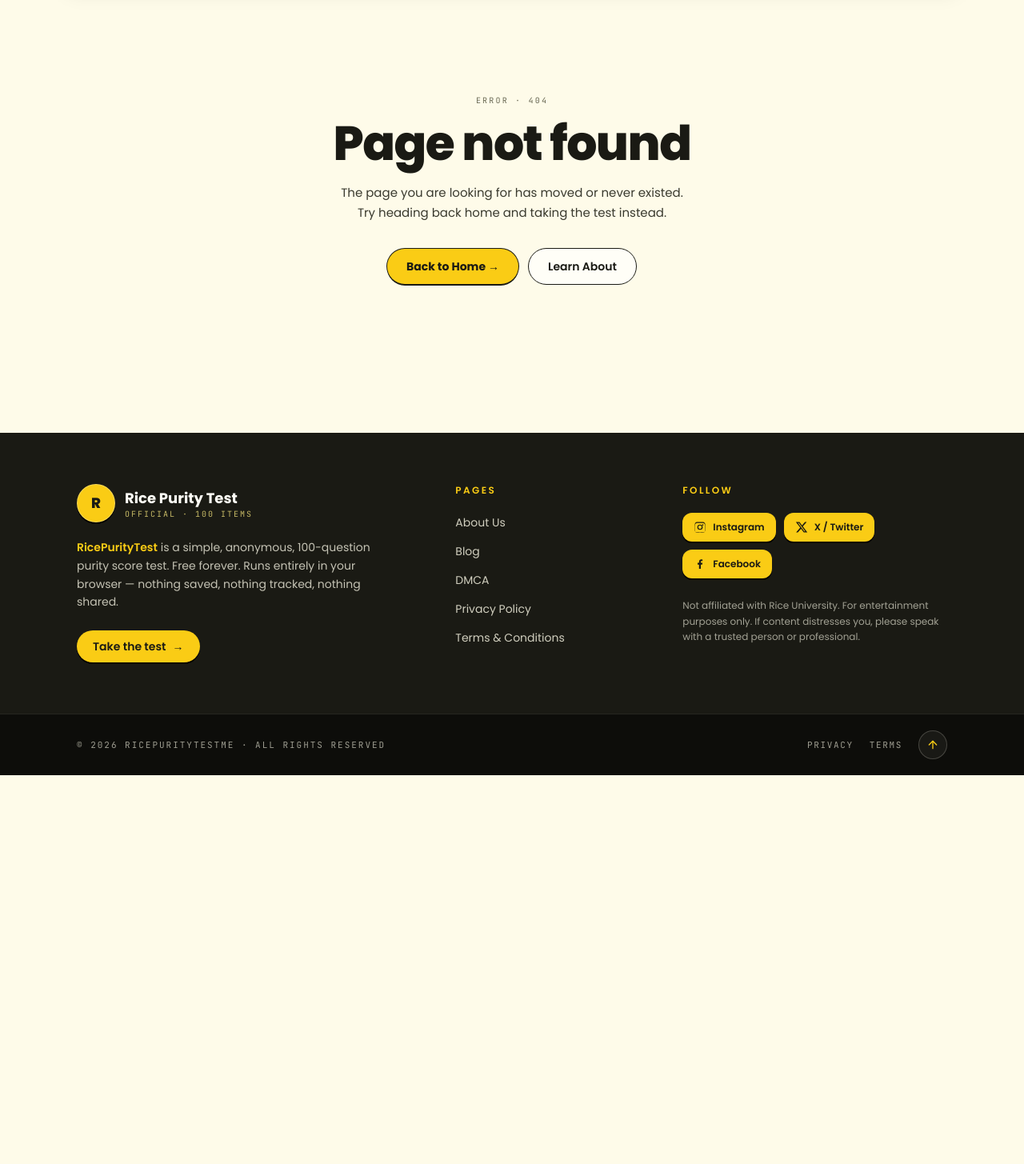
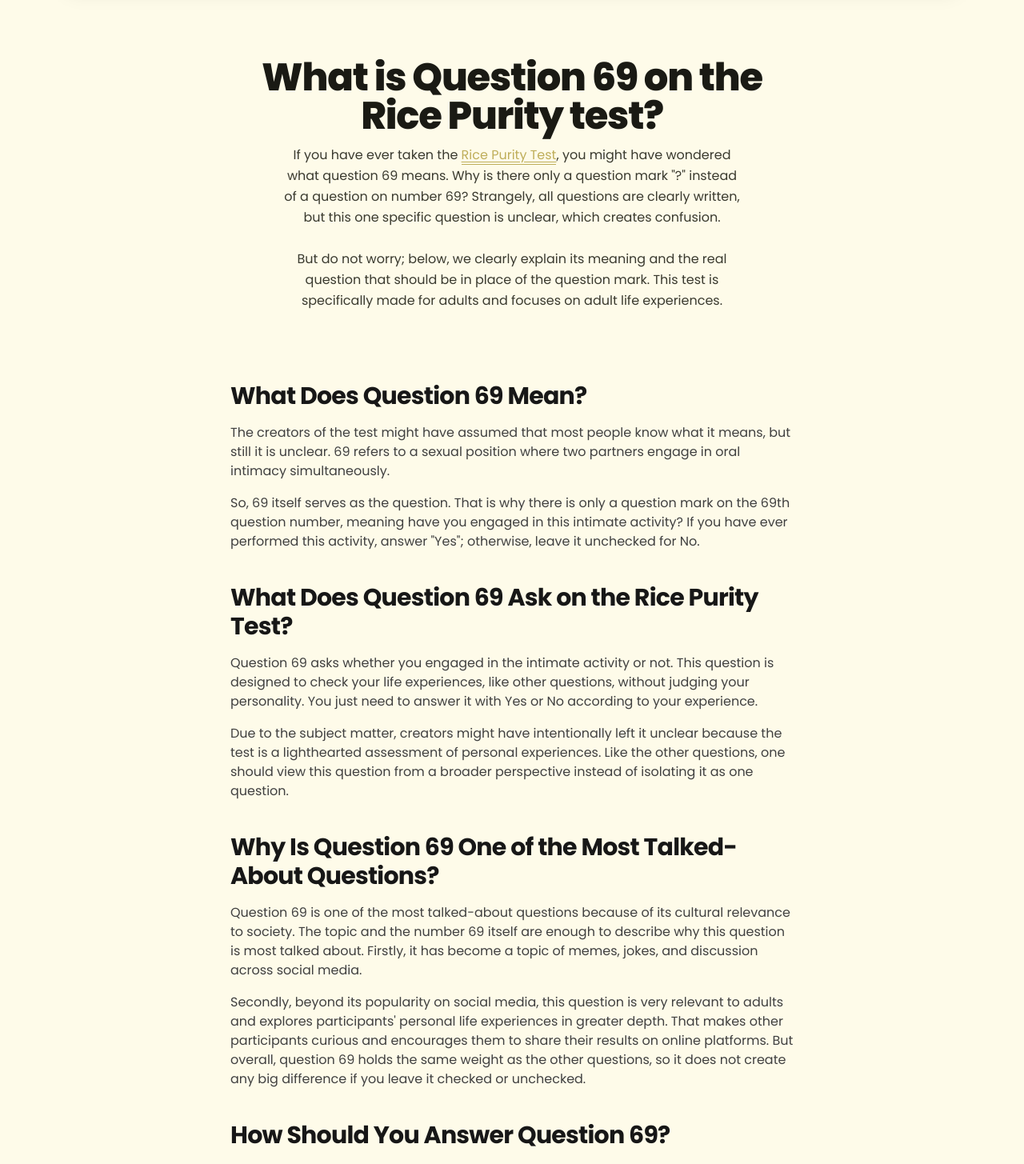
Before and after one commit to irfanxzone/Rice-Purity-Test-Me, a Next.js app: page /question-69-mean in a window 1280 px wide. Before the commit this address had no page. Shown: the part 93-1548 px from the top of the page at 80% size. Before the commit the page ends 1062 px from the top, so only its background shows below. Built offline with nearby package versions, Linux system fonts and the light colour scheme.

Commit message:
Add question 69 article page

```diff
--- a/src/app/blog/page.jsx
+++ b/src/app/blog/page.jsx
@@ -7,6 +7,13 @@
 
 export default function Blog() {
     const articles = [
+        {
+            title: "What is Question 69 on the Rice Purity test?",
+            desc: "A clear explanation of what question 69 means on the Rice Purity Test and how to answer it.",
+            href: "/question-69-mean",
+            tag: "Guide",
+            read: "3 min read",
+        },
         {
             title: "AI Purity Test",
             desc: "A 100-question self-graded quiz about AI usage, creativity, ethics, relationships, and daily life.",
--- a/src/app/page.jsx
+++ b/src/app/page.jsx
@@ -1,6 +1,6 @@
 
 // Homepage metadata for SEO
-const HOME_SEO_TIMESTAMP = "2026-07-15T02:51:16+05:00";
+const HOME_SEO_TIMESTAMP = "2026-07-15T23:51:43+05:00";
 
 export const metadata = {
     title: "The Rice Purity Test",
--- /dev/null
+++ b/src/app/question-69-mean/layout.jsx
@@ -0,0 +1,18 @@
+import ArticleJsonLd, { SEO_TIMESTAMP } from "@/components/ArticleJsonLd";
+
+export const metadata = {
+  openGraph: {
+    type: "article",
+    publishedTime: SEO_TIMESTAMP,
+    modifiedTime: SEO_TIMESTAMP,
+  },
+};
+
+export default function ArticleLayout({ children }) {
+  return (
+    <>
+      <ArticleJsonLd slug="question-69-mean" />
+      {children}
+    </>
+  );
+}
--- /dev/null
+++ b/src/app/question-69-mean/page.jsx
@@ -0,0 +1,153 @@
+import Link from "next/link";
+import Header from "@/components/Header";
+import Footer from "@/components/Footer";
+
+const faqSchema = {
+  "@context": "https://schema.org",
+  "@type": "FAQPage",
+  mainEntity: [
+    {
+      "@type": "Question",
+      name: "Is Question 69 the same on every Rice Purity Test?",
+      acceptedAnswer: {
+        "@type": "Answer",
+        text: "No, Question 69 is not always the same on other versions of Rice Purity Test. Depending on the version of the test, 69 will be different.",
+      },
+    },
+    {
+      "@type": "Question",
+      name: "Can you skip Question 69?",
+      acceptedAnswer: {
+        "@type": "Answer",
+        text: "Yes, you can skip not only question 69 but any question you feel uncomfortable with.",
+      },
+    },
+    {
+      "@type": "Question",
+      name: 'What does a "Yes" to Question 69 mean?',
+      acceptedAnswer: {
+        "@type": "Answer",
+        text: "A Yes means you have engaged in that particular intimate activity with your partner.",
+      },
+    },
+    {
+      "@type": "Question",
+      name: "Why is Question 69 so popular online?",
+      acceptedAnswer: {
+        "@type": "Answer",
+        text: "It is popular due to its topic and the number 69, which signifies intimate or sexual behaviour between two people.",
+      },
+    },
+  ],
+};
+
+export const metadata = {
+  title: "What is Question 69 on the Rice Purity test",
+  description: "If you have ever taken the Rice Purity Test, you might have wondered what question 69 means.",
+  alternates: { canonical: "https://www.ricepuritytestme.com/question-69-mean" },
+};
+
+export default function Question69MeanPage() {
+  return (
+    <div className="App">
+      <Header />
+      <main data-testid="main-content">
+        <script
+          type="application/ld+json"
+          dangerouslySetInnerHTML={{ __html: JSON.stringify(faqSchema) }}
+        />
+        <section className="mx-auto max-w-3xl px-4 pt-10 pb-10 sm:px-6 sm:pt-14 lg:px-8">
+          <h1 className="mt-5 text-center text-4xl font-extrabold tracking-tight text-ink-900 sm:text-5xl">
+            What is Question 69 on the Rice Purity test?
+          </h1>
+          <p className="mx-auto mt-3 max-w-xl text-center text-[16px] leading-relaxed text-ink-700">
+            If you have ever taken the <Link href="/" className="rpt-interlink">Rice Purity Test</Link>, you might have wondered what question 69 means. Why is there only a question mark "?" instead of a question on number 69? Strangely, all questions are clearly written, but this one specific question is unclear, which creates confusion.
+            <br /><br />
+            But do not worry; below, we clearly explain its meaning and the real question that should be in place of the question mark. This test is specifically made for adults and focuses on adult life experiences.
+          </p>
+        </section>
+
+        <section className="mx-auto max-w-3xl px-4 pt-2 pb-10 sm:px-6 lg:px-8 rpt-prose">
+          <h2 className="font-heading mt-10 text-2xl font-bold tracking-tight text-neutral-900 sm:text-3xl">
+            What Does Question 69 Mean?
+          </h2>
+          <p className="mt-4 text-[16px] leading-relaxed text-neutral-700 sm:text-base">
+            The creators of the test might have assumed that most people know what it means, but still it is unclear. 69 refers to a sexual position where two partners engage in oral intimacy simultaneously.
+          </p>
+          <p className="mt-4 text-[16px] leading-relaxed text-neutral-700 sm:text-base">
+            So, 69 itself serves as the question. That is why there is only a question mark on the 69th question number, meaning have you engaged in this intimate activity? If you have ever performed this activity, answer "Yes"; otherwise, leave it unchecked for No.
+          </p>
+
+          <h2 className="font-heading mt-10 text-2xl font-bold tracking-tight text-neutral-900 sm:text-3xl">
+            What Does Question 69 Ask on the Rice Purity Test?
+          </h2>
+          <p className="mt-4 text-[16px] leading-relaxed text-neutral-700 sm:text-base">
+            Question 69 asks whether you engaged in the intimate activity or not. This question is designed to check your life experiences, like other questions, without judging your personality. You just need to answer it with Yes or No according to your experience.
+          </p>
+          <p className="mt-4 text-[16px] leading-relaxed text-neutral-700 sm:text-base">
+            Due to the subject matter, creators might have intentionally left it unclear because the test is a lighthearted assessment of personal experiences. Like the other questions, one should view this question from a broader perspective instead of isolating it as one question.
+          </p>
+
+          <h2 className="font-heading mt-10 text-2xl font-bold tracking-tight text-neutral-900 sm:text-3xl">
+            Why Is Question 69 One of the Most Talked-About Questions?
+          </h2>
+          <p className="mt-4 text-[16px] leading-relaxed text-neutral-700 sm:text-base">
+            Question 69 is one of the most talked-about questions because of its cultural relevance to society. The topic and the number 69 itself are enough to describe why this question is most talked about. Firstly, it has become a topic of memes, jokes, and discussion across social media.
+          </p>
+          <p className="mt-4 text-[16px] leading-relaxed text-neutral-700 sm:text-base">
+            Secondly, beyond its popularity on social media, this question is very relevant to adults and explores participants' personal life experiences in greater depth. That makes other participants curious and encourages them to share their results on online platforms. But overall, question 69 holds the same weight as the other questions, so it does not create any big difference if you leave it checked or unchecked.
+          </p>
+
+          <h2 className="font-heading mt-10 text-2xl font-bold tracking-tight text-neutral-900 sm:text-3xl">
+            How Should You Answer Question 69?
+          </h2>
+          <p className="mt-4 text-[16px] leading-relaxed text-neutral-700 sm:text-base">
+            You should answer the question honestly and according to your personal life experiences. You are taking the test anonymously, so there are no right or wrong answers. The Rice Purity test is a self-graded quiz, so it is worth answering any question that truly reflects your behaviour or experience.
+          </p>
+          <p className="mt-4 text-[16px] leading-relaxed text-neutral-700 sm:text-base">
+            Whatever you choose is private, and we do care about your privacy until you share your score on social media. Whether you answer "YES" or "NO", your response contributes to the overall score, which will be given at the end of the test.
+          </p>
+
+          <h2 className="font-heading mt-10 text-2xl font-bold tracking-tight text-neutral-900 sm:text-3xl">
+            Frequently Asked Questions
+          </h2>
+          <h3 className="font-heading mt-6 text-xl font-bold tracking-tight text-neutral-900">
+            Is Question 69 the same on every Rice Purity Test?
+          </h3>
+          <p className="mt-3 text-[16px] leading-relaxed text-neutral-700 sm:text-base">
+            No, Question 69 is not always the same on other versions of Rice Purity Test. Depending on the version of the test, 69 will be different.
+          </p>
+
+          <h3 className="font-heading mt-6 text-xl font-bold tracking-tight text-neutral-900">
+            Can you skip Question 69?
+          </h3>
+          <p className="mt-3 text-[16px] leading-relaxed text-neutral-700 sm:text-base">
+            Yes, you can skip not only question 69 but any question you feel uncomfortable with.
+          </p>
+
+          <h3 className="font-heading mt-6 text-xl font-bold tracking-tight text-neutral-900">
+            What does a "Yes" to Question 69 mean?
+          </h3>
+          <p className="mt-3 text-[16px] leading-relaxed text-neutral-700 sm:text-base">
+            A "Yes" means you have engaged in that particular intimate activity with your partner.
+          </p>
+
+          <h3 className="font-heading mt-6 text-xl font-bold tracking-tight text-neutral-900">
+            Why is Question 69 so popular online?
+          </h3>
+          <p className="mt-3 text-[16px] leading-relaxed text-neutral-700 sm:text-base">
+            It is popular due to its topic and the number 69, which signifies intimate or sexual behaviour between two people.
+          </p>
+
+          <h2 className="font-heading mt-10 text-2xl font-bold tracking-tight text-neutral-900 sm:text-3xl">
+            Final Thoughts
+          </h2>
+          <p className="mt-4 text-[16px] leading-relaxed text-neutral-700 sm:text-base">
+            So the 69th question on the Rice Purity Test is related to a particular oral intimacy activity that can be performed between two partners. If you have experienced such activity, answer yes in the test, and if you have not, just leave it unchecked and move to the next.
+          </p>
+        </section>
+      </main>
+      <Footer />
+    </div>
+  );
+}
--- a/src/components/ArticleJsonLd.jsx
+++ b/src/components/ArticleJsonLd.jsx
@@ -1,6 +1,10 @@
-export const SEO_TIMESTAMP = "2026-07-15T02:51:16+05:00";
+export const SEO_TIMESTAMP = "2026-07-15T23:51:43+05:00";
 
 const ARTICLES = {
+  "question-69-mean": {
+    title: "What is Question 69 on the Rice Purity test",
+    description: "If you have ever taken the Rice Purity Test, you might have wondered what question 69 means.",
+  },
   "ai-purity-test": {
     title: "AI Purity Test 2026",
     description: "AI Purity Test is a self-assessment or self-graded quiz that measures the person's relationship with AI.",
```
Also changed, not shown: 1 other file (tests, documents, lock files or other folders).
